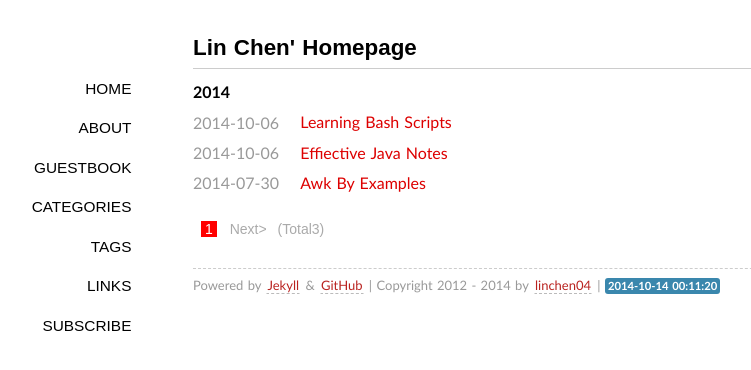
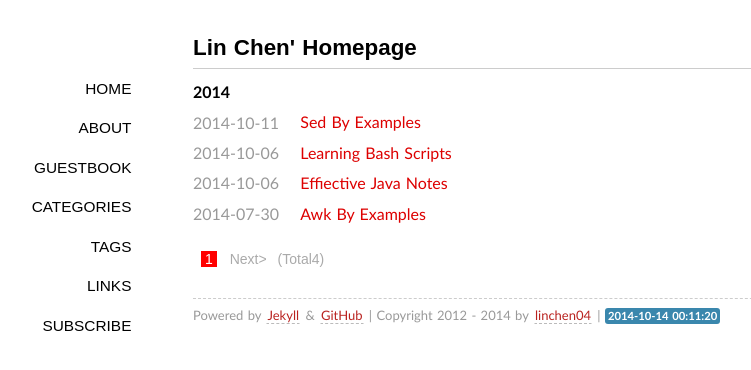
Before and after one commit to lchenn/linchen04.github.io, a Jekyll site: the page built from index.html, in a window 1280 px wide. Shown: the top 370 px of the page, without its empty margins (147-898 px from the left). Built offline with Jekyll 4.4.1, drawn with Linux system fonts in a browser that asks for light colours; some web fonts are replaced; Markdown is read by kramdown in place of the engine named in the settings; the list of posts is cut into pages by our own code.

Commit message:
Updated options

```diff
--- a/_config.yml
+++ b/_config.yml
@@ -2,7 +2,6 @@
 permalink: /:year/:month/:day/:title/
 url: http://linchen04.github.com
 author: linchen04
-pygments: true
+highlighter: pygments
 safe: true
 paginate: 16
-auto: true
--- /dev/null
+++ b/_posts/2014-10-11-sed-by-examples.md
@@ -0,0 +1,9 @@
+---
+layout: post
+title: "Sed By Examples"
+categories:
+tags: "Linux"
+---
+
+
+### Basics
```
